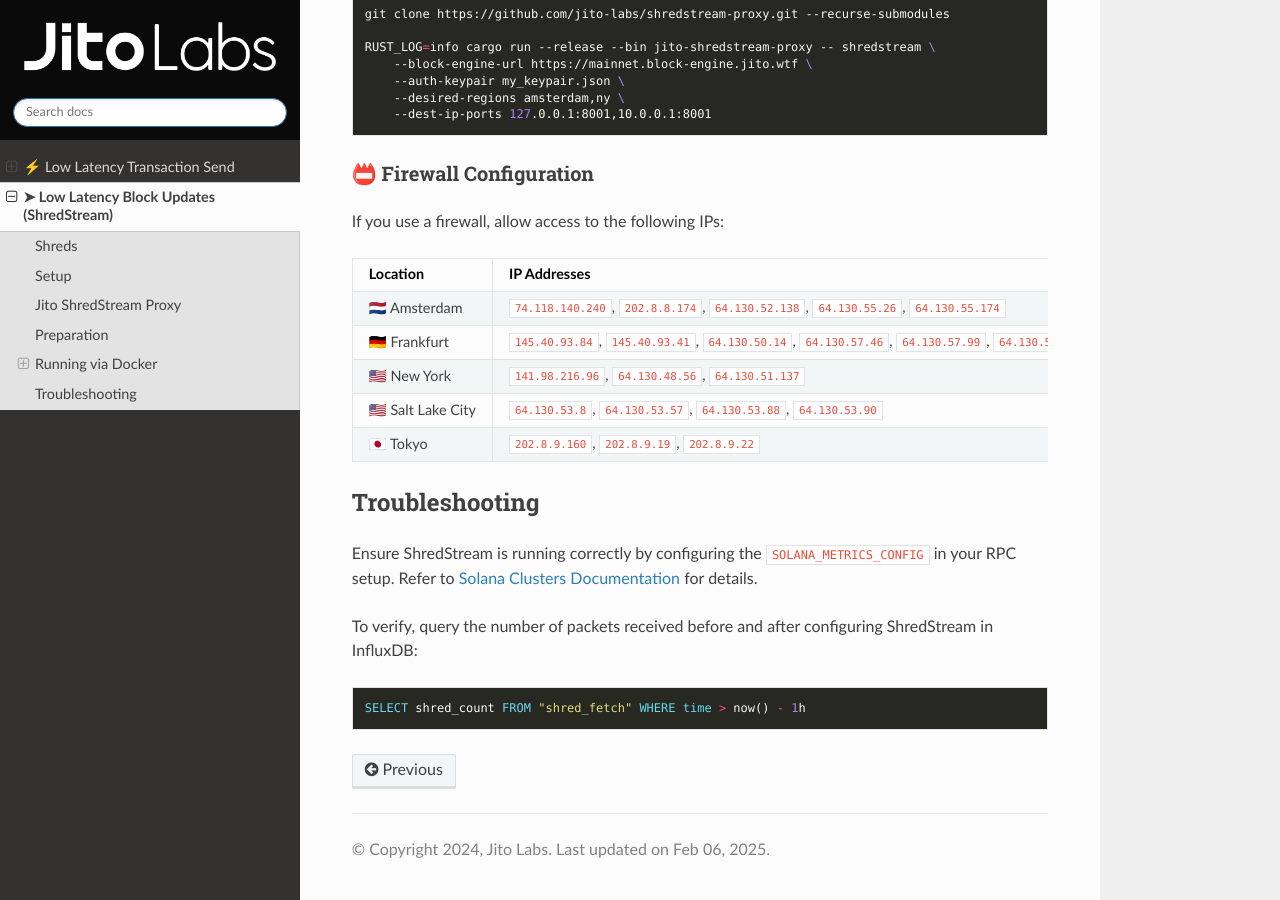
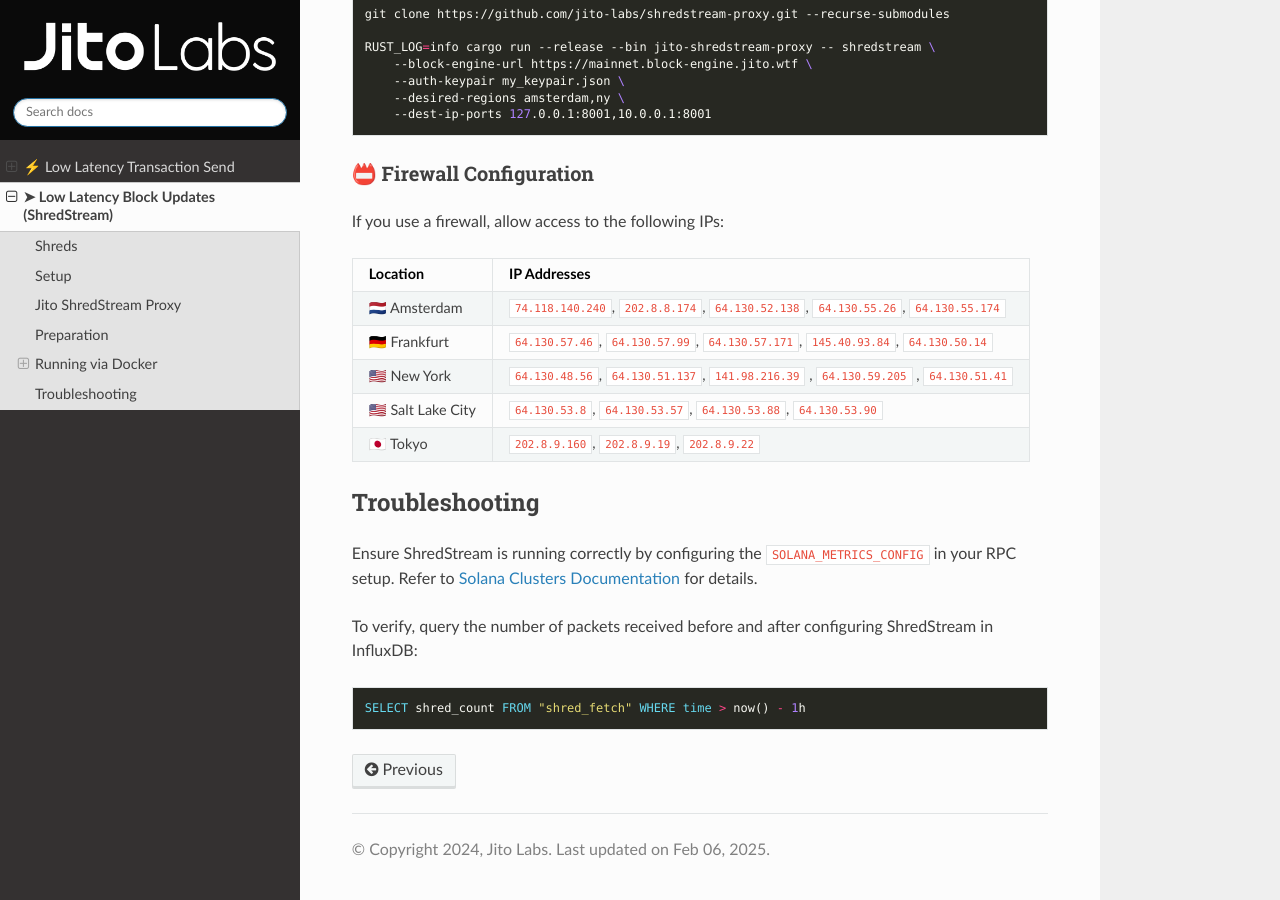
Before and after one commit to jito-labs/jito-docs, a Sphinx documentation site: the page built from docs/source/lowlatencytxnfeed.md, in a window 1280 px wide and 900 px high, scrolled down 2480 px. Built offline with Sphinx 7.4.7 and the Read the Docs theme 3.1.0, drawn with Linux system fonts in a browser that asks for light colours.

Commit message:
Update lowlatencytxnfeed.md

```diff
--- a/docs/source/lowlatencytxnfeed.md
+++ b/docs/source/lowlatencytxnfeed.md
@@ -101,8 +101,8 @@
 | Location            | IP Addresses                                                                                    |
 |---------------------|-------------------------------------------------------------------------------------------------|
 | 🇳🇱 Amsterdam      | `74.118.140.240`, `202.8.8.174`, `64.130.52.138`, `64.130.55.26`, `64.130.55.174`               |
-| 🇩🇪 Frankfurt      | `145.40.93.84`, `145.40.93.41`, `64.130.50.14`, `64.130.57.46`, `64.130.57.99`, `64.130.57.171` |
-| 🇺🇸 New York       | `141.98.216.96`, `64.130.48.56`, `64.130.51.137`                                                |
+| 🇩🇪 Frankfurt      | `64.130.57.46`, `64.130.57.99`, `64.130.57.171`, `145.40.93.84`, `64.130.50.14` |
+| 🇺🇸 New York       | `64.130.48.56`, `64.130.51.137`, `141.98.216.39` , `64.130.59.205` , `64.130.51.41`             |
 | 🇺🇸 Salt Lake City | `64.130.53.8`, `64.130.53.57`, `64.130.53.88`, `64.130.53.90`                                   |
 | 🇯🇵 Tokyo          | `202.8.9.160`, `202.8.9.19`, `202.8.9.22`                                                       |
 
```
